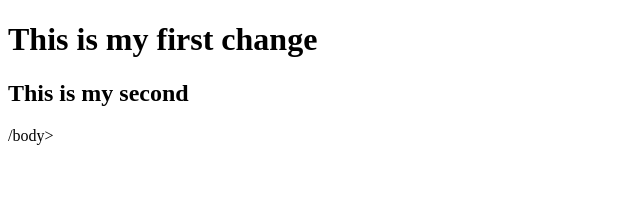
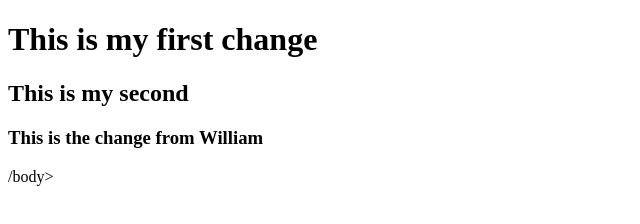
Before and after one commit to binid12/CIS251, a plain HTML site: page index.html in a window 1280 px wide. Shown: the whole page, without its empty margins (0-640 px from the left). Drawn offline with Linux system fonts and the light colour scheme.

Commit message:
Commit for B

```diff
--- a/index.html
+++ b/index.html
@@ -9,6 +9,6 @@
 <body>
     <h1>This is my first change</h1>
     <h2>This is my second</h2>
-
+    <h3>This is the change from William</h3>
 /body>
 </html>
```
